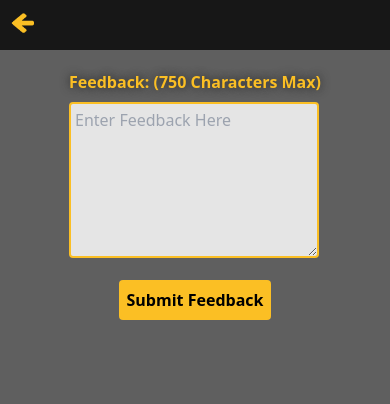
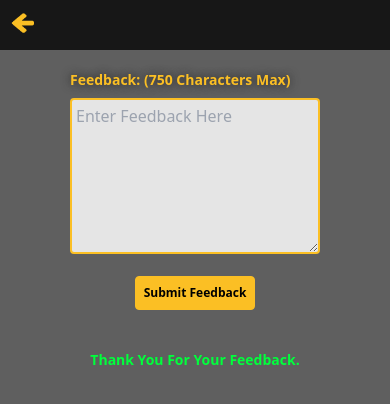
Before and after one commit to thieuk/favorite-anime, a React (Create React App) app in the folder client/: page /feedback in a window 390 px wide. Both pictures are taken after typing "Sample" into the empty fields and a click on the button "Submit Feedback". Shown: the top 404 px of the page. Built offline with nearby package versions, Linux system fonts and the light colour scheme; no server answers.

Commit message:
add a thank you msg when users submitted feedback

```diff
--- a/client/src/pages/Feedback.js
+++ b/client/src/pages/Feedback.js
@@ -25,6 +25,10 @@ export default function Feedback() {
             document.getElementById("feedback").style.borderColor = "#fbbf24";
             document.getElementById("feedback").value = "";
             document.getElementById("feedback").placeholder = "Enter Feedback Here";
+
+            document.getElementById("ty").style.display = "inherit";
+
+            setTimeout(() => {  document.getElementById("ty").style.display = "none"; }, 5000);
         }
     };
 
@@ -40,12 +44,13 @@ export default function Feedback() {
 
             <div className="w-fit h-fit m-auto flex justify-center">
                 <div>
-                    <p className="mt-5 mb-2 text-amber-400 textShadow"><b>Feedback: (750 Characters Max)</b></p>
+                    <p className="mt-5 mb-2 text-amber-400 textShadow sm:text-sm"><b>Feedback: (750 Characters Max)</b></p>
                     <textarea id="feedback" className={texareaStyle} type="text" maxLength="750" placeholder="Enter Feedback Here" name="fback"></textarea>
-                    <button className="block m-auto bg-amber-400 p-2 rounded hover:border hover:border-2 hover:border-black"
+                    <button className="block m-auto p-2 rounded sm:text-xs border border-amber-400 bg-amber-400 hover:bg-neutral-800 hover:text-amber-400 hover:"
                             onClick={submitFeedback}>
                         <b>Submit Feedback</b>
                     </button>
+                    <p id="ty" className="hidden w-fit ml-auto mr-auto mt-10 text-xl sm:text-sm text-[#00ff3c]"><b>Thank You For Your Feedback.</b></p>
                 </div>
             </div>
         </>
```
